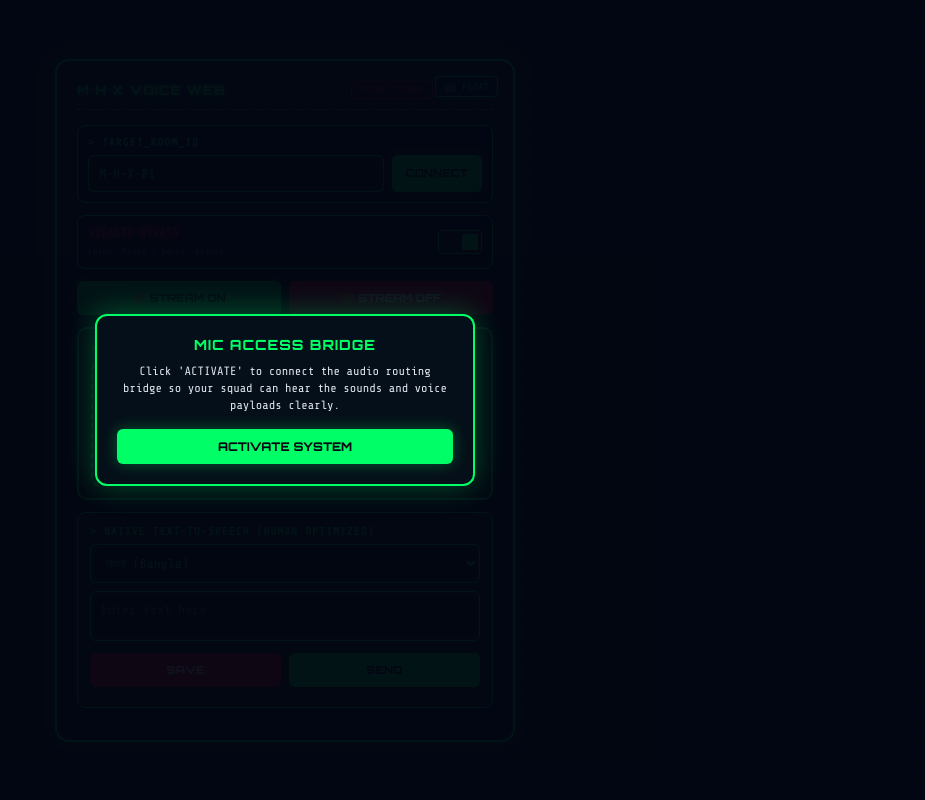
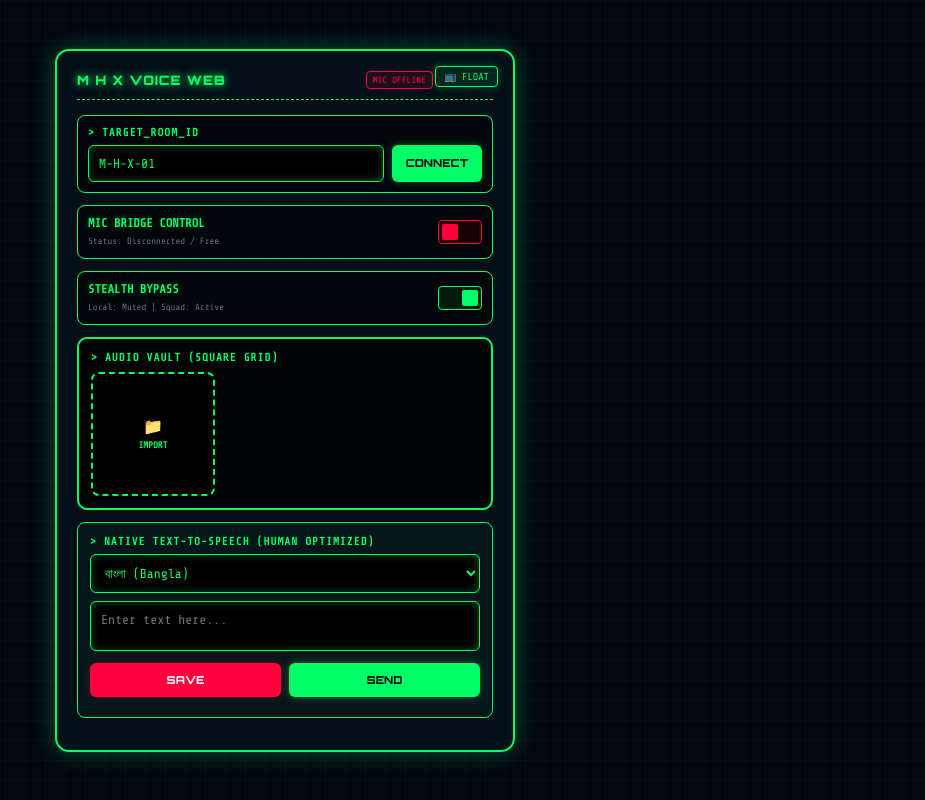
Before and after one commit to hadimd223-gif/FF-VOICE, a plain HTML site: page index.html in a window 1280 px wide. Shown: the whole page, without its empty margins (355-1280 px from the left). Drawn offline with nearby package versions, Linux system fonts and the light colour scheme; no server answers.

Commit message:
Add files via upload

```diff
--- a/index.html
+++ b/index.html
@@ -286,57 +286,6 @@
             cursor: pointer;
         }
 
-        .permission-modal {
-            position: fixed;
-            top: 0; left: 0; width: 100%; height: 100%;
-            background: rgba(3, 7, 18, 0.95);
-            display: flex;
-            justify-content: center;
-            align-items: center;
-            z-index: 9999;
-            padding: 20px;
-        }
-
-        .modal-box {
-            width: 100%;
-            max-width: 380px;
-            background: #050f19;
-            border: 2px solid var(--neon-green);
-            border-radius: 12px;
-            padding: 20px;
-            text-align: center;
-            box-shadow: 0 0 30px var(--green-glow);
-        }
-
-        .modal-box h2 {
-            font-family: 'Orbitron', sans-serif;
-            font-size: 14px;
-            color: var(--neon-green);
-            margin-bottom: 10px;
-            letter-spacing: 1px;
-        }
-
-        .modal-box p {
-            font-size: 12px;
-            color: var(--text-main);
-            margin-bottom: 15px;
-            line-height: 1.4;
-        }
-
-        .btn-done {
-            width: 100%;
-            background: var(--neon-green);
-            color: #030712;
-            padding: 10px;
-            border: none;
-            border-radius: 6px;
-            font-family: 'Orbitron', sans-serif;
-            font-weight: 800;
-            font-size: 12px;
-            cursor: pointer;
-            box-shadow: 0 0 15px var(--green-glow);
-        }
-
         .toggle-box {
             display: flex;
             justify-content: space-between;
@@ -346,8 +295,8 @@
         .toggle-info span {
             font-size: 12px;
             font-weight: bold;
-            color: var(--neon-red);
-            text-shadow: 0 0 8px var(--neon-red);
+            color: var(--neon-green);
+            text-shadow: 0 0 8px var(--green-glow);
             display: block;
         }
 
@@ -400,20 +349,12 @@
 </head>
 <body>
 
-<div class="permission-modal" id="permissionModal">
-    <div class="modal-box">
-        <h2>MIC ACCESS BRIDGE</h2>
-        <p>Click 'ACTIVATE' to connect the audio routing bridge so your squad can hear the sounds and voice payloads clearly.</p>
-        <button class="btn-done" onclick="requestMicPermission()">ACTIVATE SYSTEM</button>
-    </div>
-</div>
-
 <div class="hacker-container" id="mainContainer">
     <button class="float-top-btn" onclick="toggleFloatingMode()">📺 FLOAT</button>
 
     <div class="terminal-header">
         <h1>M H X VOICE WEB</h1>
-        <div class="system-status" id="systemStatusBadge">BRIDGE STANDBY</div>
+        <div class="system-status" id="systemStatusBadge">MIC OFFLINE</div>
     </div>
 
     <div class="control-panel">
@@ -421,6 +362,20 @@
         <div class="input-row">
             <input type="text" id="roomCode" value="M-H-X-01">
             <button class="btn-cyber" onclick="changeRoom()">CONNECT</button>
+        </div>
+    </div>
+
+    <!-- মাইক অন/অফ করার মূল সুইচ -->
+    <div class="control-panel">
+        <div class="toggle-row toggle-box">
+            <div class="toggle-info">
+                <span>MIC BRIDGE CONTROL</span>
+                <small id="micStatusText">Status: Disconnected / Free</small>
+            </div>
+            <label class="switch">
+                <input type="checkbox" id="micToggleSwitch" onchange="toggleMicBridge(this)">
+                <span class="slider"></span>
+            </label>
         </div>
     </div>
 
@@ -435,11 +390,6 @@
                 <span class="slider"></span>
             </label>
         </div>
-    </div>
-
-    <div class="btn-row" style="margin-bottom: 12px;">
-        <button class="btn-cyber" style="flex:1;" onclick="enableStream()">🟢 STREAM ON</button>
-        <button class="btn-cyber btn-red" style="flex:1;" onclick="disableStream()">🔴 STREAM OFF</button>
     </div>
 
     <div class="import-section-box">
@@ -503,7 +453,9 @@
         loadPresets();
     };
 
-    async function requestMicPermission() {
+    // মাইক অন/অফ করার মেইন ফাংশন
+    async function toggleMicBridge(checkbox) {
+        if (checkbox.checked) {
             try {
                 if (audioCtx.state === 'suspended') await audioCtx.resume();
 
@@ -518,44 +470,46 @@
 
                 micStreamSource = audioCtx.createMediaStreamSource(activeStream);
                 micDestination = audioCtx.createMediaStreamDestination();
+                micStreamSource.connect(micDestination);
 
-            micStreamSource.connect(micDestination);
                 isStreamingActive = true;
 
-            const badge = document.getElementById('systemStatusBadge');
-            badge.innerText = "BRIDGE ACTIVE";
-            badge.style.borderColor = "var(--neon-green)";
-            badge.style.color = "var(--neon-green)";
-            badge.style.background = "rgba(0, 255, 102, 0.1)";
-
-            document.getElementById('permissionModal').style.display = 'none';
+                document.getElementById('systemStatusBadge').innerText = "MIC ONLINE";
+                document.getElementById('systemStatusBadgestyle', {borderColor: "var(--neon-green)", color: "var(--neon-green)", background: "rgba(0, 255, 102, 0.1)"});
+                document.getElementById('systemStatusBadge').style.borderColor = "var(--neon-green)";
+                document.getElementById('systemStatusBadge').style.color = "var(--neon-green)";
+                document.getElementById('systemStatusBadge').style.background = "rgba(0, 255, 102, 0.1)";
+                document.getElementById('micStatusText').innerText = "Status: Active & Bridged";
             } catch (err) {
-            alert("Microphone permission is required to bridge audio into calls/games.");
+                alert("Microphone permission denied or in use by another app.");
+                checkbox.checked = false;
+            }
+        } else {
+            releaseMicAccess();
         }
     }
 
-    function enableStream() {
-        if (!activeStream || !micDestination) {
-            requestMicPermission();
-            return;
-        }
-        isStreamingActive = true;
-        const badge = document.getElementById('systemStatusBadge');
-        badge.innerText = "BRIDGE ACTIVE";
-        badge.style.borderColor = "var(--neon-green)";
-        badge.style.color = "var(--neon-green)";
-        badge.style.background = "rgba(0, 255, 102, 0.1)";
-        alert("Audio bridge enabled.");
+    // মাইক পুরোপুরি অফ করে হার্ডওয়্যার ফ্রি করে দেওয়া
+    function releaseMicAccess() {
+        isStreamingActive = false;
+
+        if (micStreamSource && micDestination) {
+            try {
+                micStreamSource.disconnect(micDestination);
+            } catch(e) {}
         }
 
-    function disableStream() {
-        isStreamingActive = false;
-        const badge = document.getElementById('systemStatusBadge');
-        badge.innerText = "BRIDGE STANDBY";
-        badge.style.borderColor = "var(--neon-red)";
-        badge.style.color = "var(--neon-red)";
-        badge.style.background = "rgba(255, 0, 60, 0.1)";
-        alert("Audio bridge paused.");
+        if (activeStream) {
+            activeStream.getTracks().forEach(track => track.stop());
+            activeStream = null;
+        }
+
+        document.getElementById('micToggleSwitch').checked = false;
+        document.getElementById('systemStatusBadge').innerText = "MIC OFFLINE";
+        document.getElementById('systemStatusBadge').style.borderColor = "var(--neon-red)";
+        document.getElementById('systemStatusBadge').style.color = "var(--neon-red)";
+        document.getElementById('systemStatusBadge').style.background = "rgba(255, 0, 60, 0.1)";
+        document.getElementById('micStatusText').innerText = "Status: Disconnected / Free";
     }
 
     async function toggleFloatingMode() {
```
Lines whose indentation alone changed are shown as unchanged.
